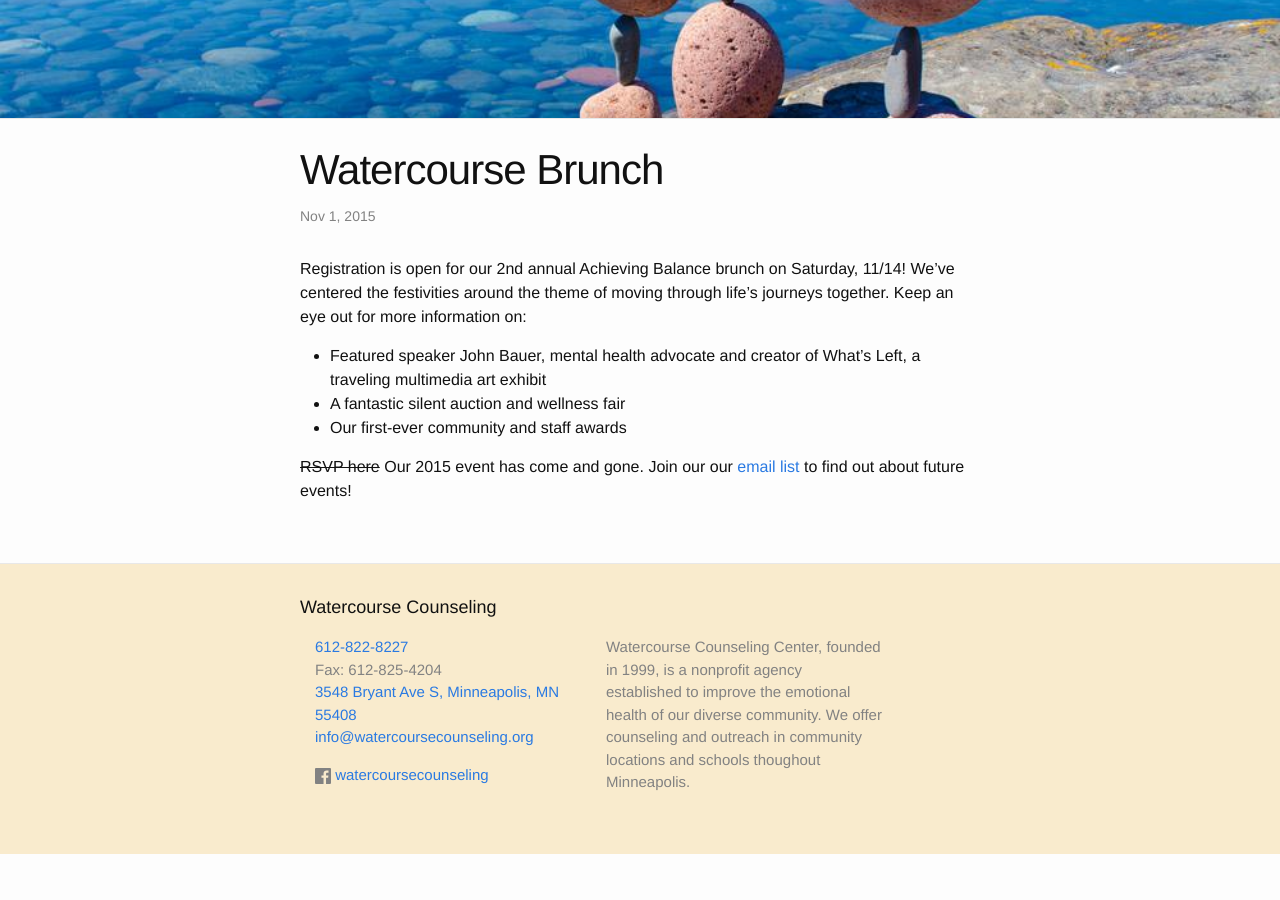
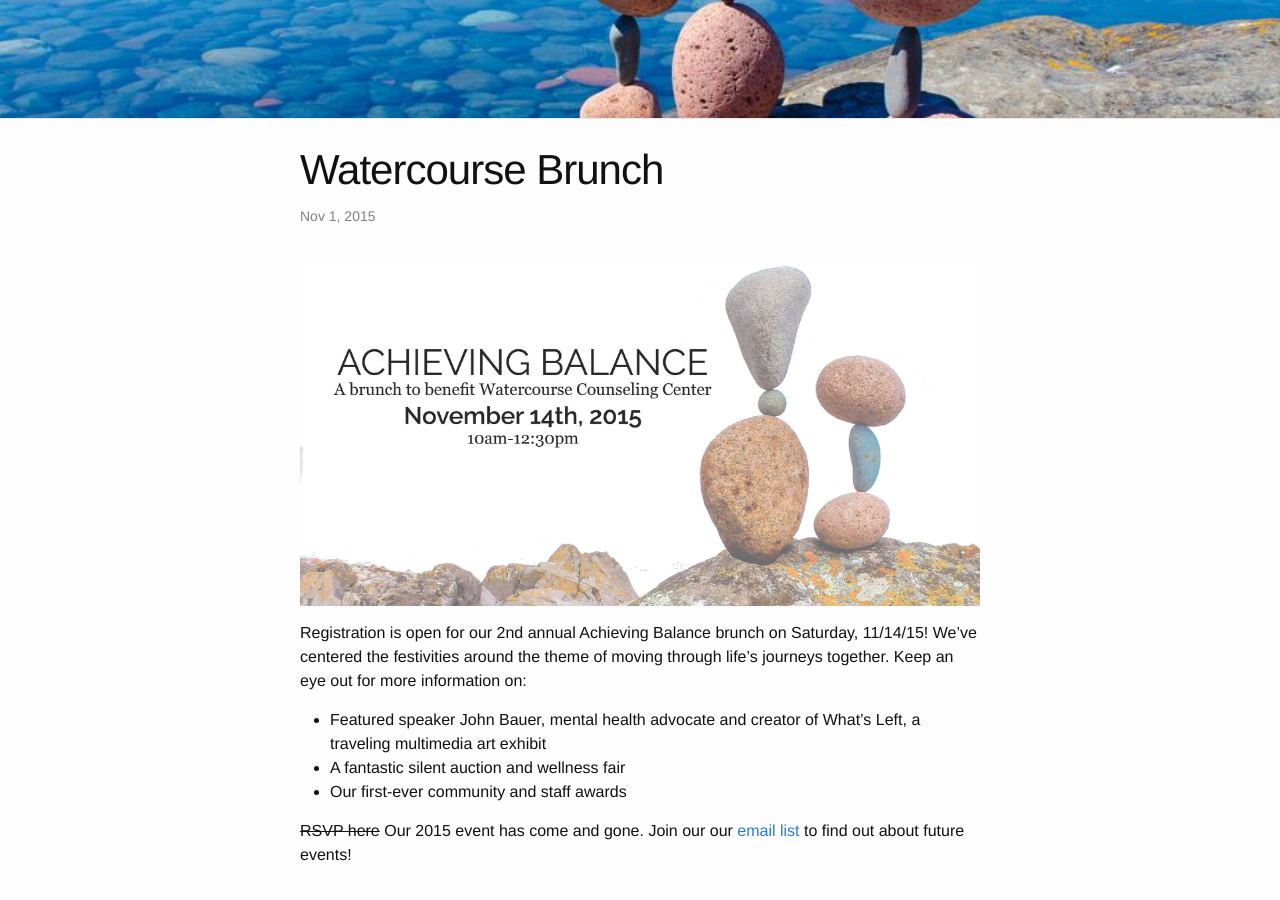
Before and after one commit to watercourse-cc/watercourse, a Jekyll site: the page built from _posts/2015-11-01-watercourse-brunch.md, in a window 1280 px wide and 900 px high, scrolled down 574 px. Built offline with Jekyll 4.4.1, drawn with Linux system fonts in a browser that asks for light colours; before the commit the page ends 1428 px from its top, so only the background shows below that.

Commit message:
Update 2015-11-01-watercourse-brunch.md

```diff
--- a/_posts/2015-11-01-watercourse-brunch.md
+++ b/_posts/2015-11-01-watercourse-brunch.md
@@ -2,7 +2,9 @@
 layout: post
 ---
 
-Registration is open for our 2nd annual Achieving Balance brunch on Saturday, 11/14! We’ve centered the festivities around the theme of moving through life’s journeys together. Keep an eye out for more information on:
+![balancing rocks image](/brunch2015.jpg)
+
+Registration is open for our 2nd annual Achieving Balance brunch on Saturday, 11/14/15! We’ve centered the festivities around the theme of moving through life’s journeys together. Keep an eye out for more information on:
 * Featured speaker John Bauer, mental health advocate and creator of What’s Left, a traveling multimedia art exhibit
 * A fantastic silent auction and wellness fair
 * Our first-ever community and staff awards
```
